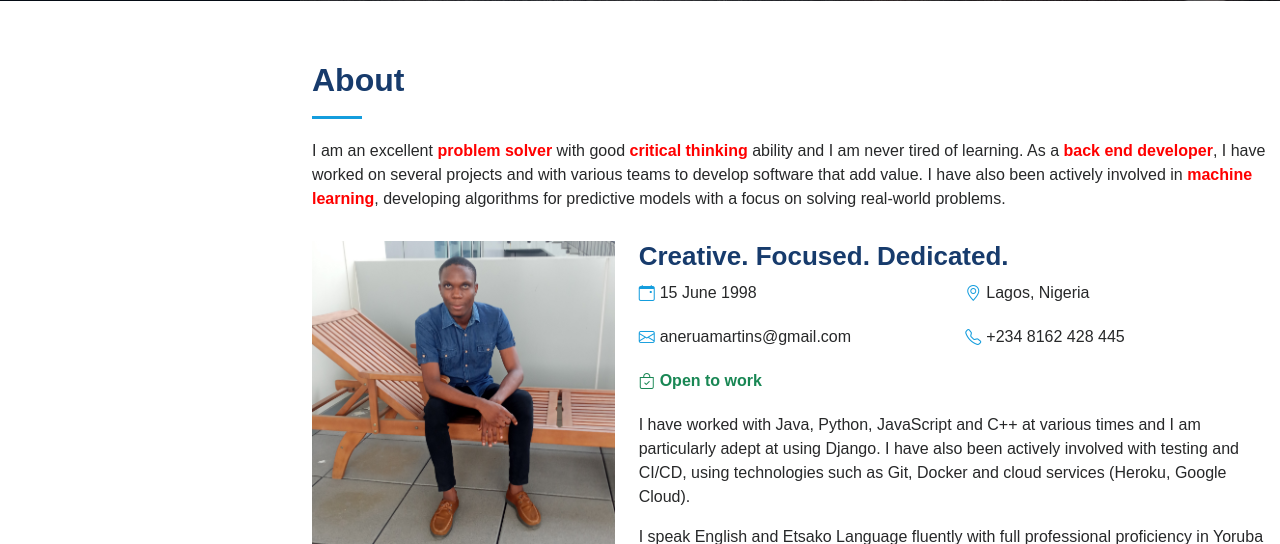
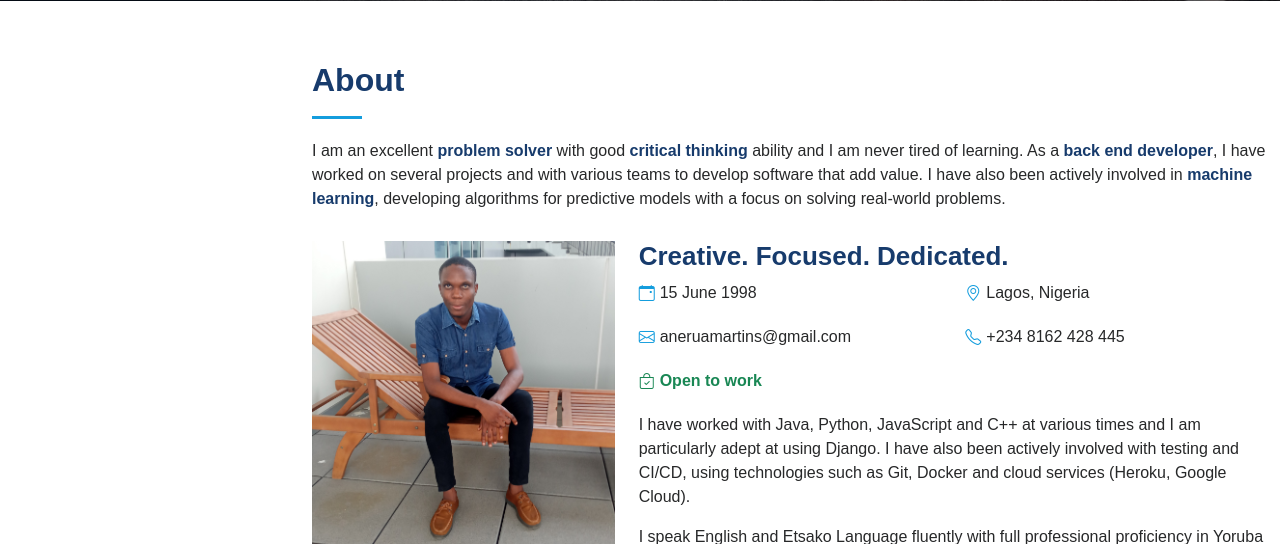
Before and after one commit to anerua/SardineNew, a Django app: page / in a window 1280 px wide. Shown: the part 799-1343 px from the top of the page. Run offline with Django 3.2, Linux system fonts and the light colour scheme; some libraries are stand-ins or nearby versions.

Commit message:
changes highlighted about text from red to blue

```diff
--- a/portfolio/static/portfolio/css/style.css
+++ b/portfolio/static/portfolio/css/style.css
@@ -329,7 +329,7 @@ section {
   margin-bottom: 0;
 }
 .about .keyword {
-  color: red;
+  color: #173b6c;
 }
 
 
```
